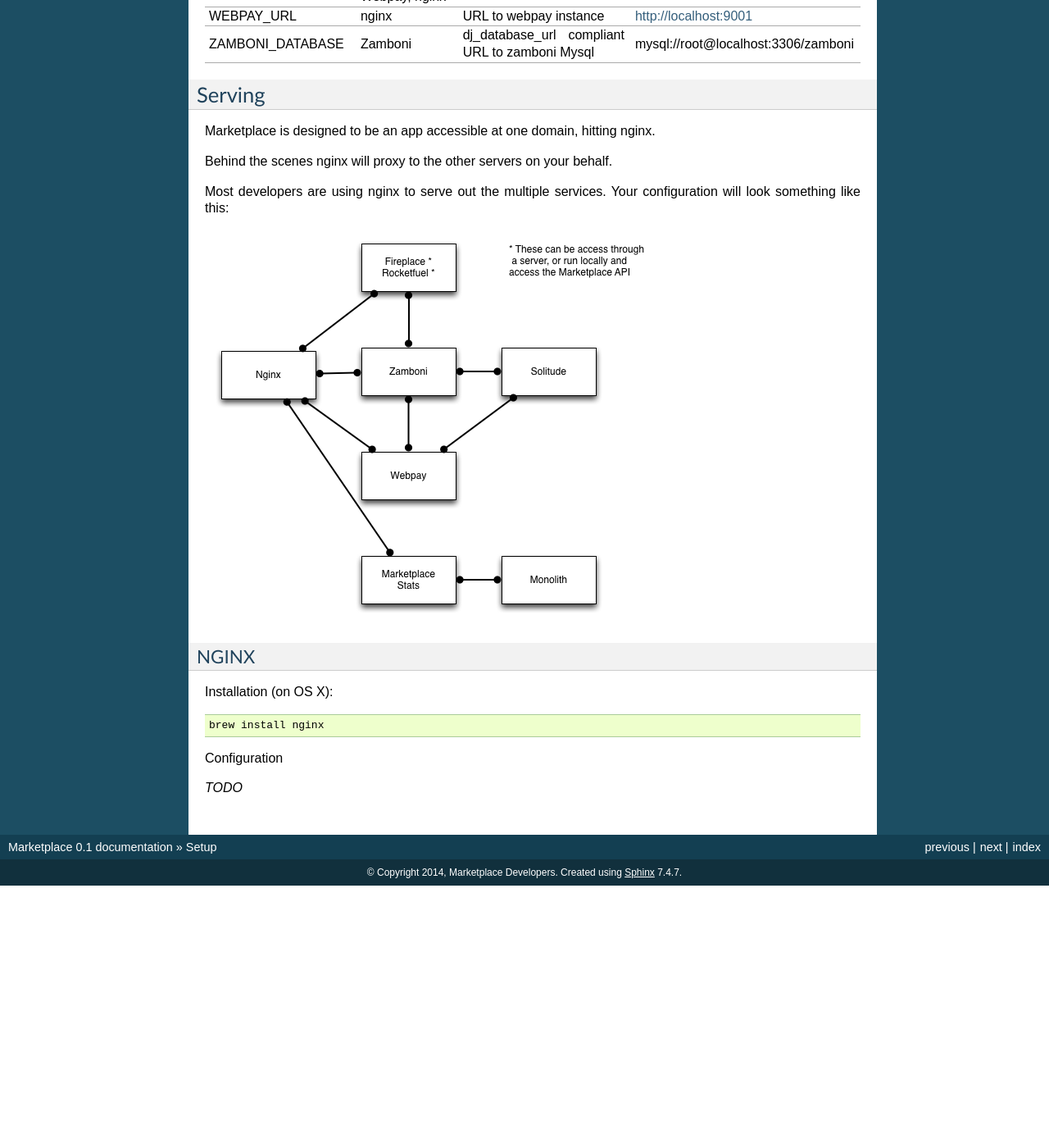
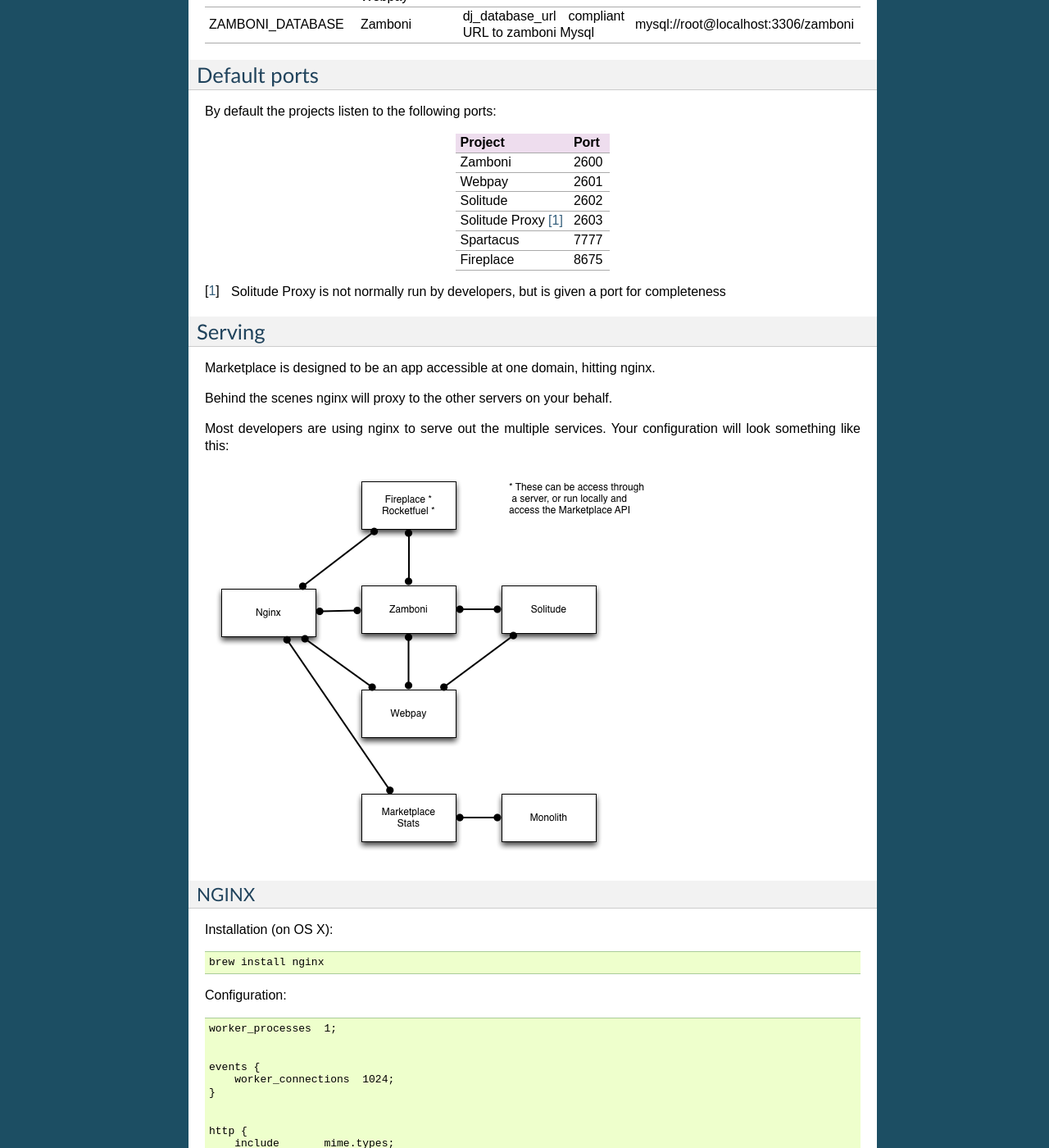
Before and after one commit to mozilla/marketplace-docs, a Sphinx documentation site: the page built from docs/topics/setup.rst, in a window 1280 px wide and 1400 px high, scrolled down 1130 px. Shown: the whole window at 82% size. Built offline with Sphinx 7.4.7, drawn with Linux system fonts in a browser that asks for light colours; before the commit the page ends 2210 px from its top, so only the background shows below that; some of the changed text lies outside the part shown.

Commit message:
specify a set of ports

```diff
--- /dev/null
+++ b/docs/config/nginx.conf
@@ -0,0 +1,94 @@
+worker_processes  1;
+
+
+events {
+    worker_connections  1024;
+}
+
+
+http {
+    include       mime.types;
+    default_type  application/octet-stream;
+    client_max_body_size 10M;
+
+    sendfile        on;
+
+    keepalive_timeout  65;
+
+    gzip  on;
+
+    # Change this to update where your fireplace is running.
+    upstream fireplace {
+        server localhost:8675;
+    }
+
+    # Change this to reflect where your zamboni is running.
+    upstream zamboni {
+        server localhost:2600;
+    }
+
+    # Change this to reflect where your webpay is running.
+    upstream webpay {
+        server localhost:2601;
+    }
+
+    server {
+
+        # Listening on port 80 is nice but you have to start nginx
+        # with the right permissions.
+        listen       80 default;
+
+        # Set a host name. You also have to alias this host to
+        # 127.0.0.1 in /etc/hosts
+        server_name  fireplace.local;
+
+        location / {
+            # Default to fireplace.
+            proxy_pass http://fireplace;
+            proxy_set_header Host $host;
+        }
+
+        location /mozpay/ {
+            # This is an optional alias to your local Webpay server
+            # so you can process payments. The /mozpay/ prefix is what we use in production.
+            proxy_pass http://webpay;
+            proxy_set_header Host $host;
+        }
+
+        # Conditionally pass Zamboni urls to Zamboni.
+        location  ~ '^/(admin|addons|api|developers|jsi18n\.js|login|logout|lookup|reviewers|services|tmp)' {
+            proxy_pass http://zamboni;
+            proxy_set_header Host $host;
+        }
+
+        # Privacy policy etc are on zamboni.
+        location /media/docs {
+            proxy_pass http://zamboni;
+            break;
+        }
+
+        # Conditionally handle /users for both Zamboni and Fireplace.
+        location /users {
+            proxy_set_header Host $host;
+            if ($http_referer ~ '^http://[^/]*?/(developers|reviewers|login\?to=/(admin|reviewers|developers))') {
+                proxy_pass http://zamboni;
+                break;
+            }
+            proxy_pass http://fireplace;
+        }
+
+        # Conditionally handle media depending on where we are using referer (sic) header.
+        location /media {
+            proxy_set_header Host $host;
+            if ($http_referer ~ '^http://[^/]*?/(admin|developers|login\?to=/(admin|reviewers|developers)|lookup|media/css/(ecosystem|devreg|gaia|mkt)|reviewers|services)') {
+                proxy_pass http://zamboni;
+                break;
+            }
+            if ($http_referer  ~ '^http://[^/]*?/mozpay') {
+                proxy_pass http://webpay;
+                break;
+            }
+            proxy_pass http://fireplace;
+       }
+    }
+}
--- a/docs/topics/setup.rst
+++ b/docs/topics/setup.rst
@@ -56,7 +56,7 @@
 ---------------------
 
 To configure the services in the marketplace, you can either override each
-projects settings file (see documentation on each project for how that would
+project's settings file (see documentation on each project for how that would
 look). Or you can alter a few environment variables that all the projects use.
 This is the **recommended approach** for setting up the marketplace until you
 feel more comfortable with the settings in the marketplace.
@@ -75,14 +75,35 @@
 | SOLITUDE_DATABASE    | Solitude           | dj_database_url compliant  | mysql://root@localhost:3306/solitude |
 |                      |                    | URL to solitude Mysql      |                                      |
 +----------------------+--------------------+----------------------------+--------------------------------------+
-| SOLITUDE_URL         | Zamboni, Webpay,   | URL to solitude instance   | http://localhost:9000                |
-|                      | nginx              |                            |                                      |
-+----------------------+--------------------+----------------------------+--------------------------------------+
-| WEBPAY_URL           | nginx              | URL to webpay instance     | http://localhost:9001                |
+| SOLITUDE_URL         | Zamboni, Webpay    | URL to solitude instance   | http://localhost:2602                |
 +----------------------+--------------------+----------------------------+--------------------------------------+
 | ZAMBONI_DATABASE     | Zamboni            | dj_database_url compliant  | mysql://root@localhost:3306/zamboni  |
 |                      |                    | URL to zamboni Mysql       |                                      |
 +----------------------+--------------------+----------------------------+--------------------------------------+
+
+Default ports
+-------------
+
+By default the projects listen to the following ports:
+
++---------------------+--------+
+| Project             | Port   |
++=====================+========+
+| Zamboni             | 2600   |
++---------------------+--------+
+| Webpay              | 2601   |
++---------------------+--------+
+| Solitude            | 2602   |
++---------------------+--------+
+| Solitude Proxy [1]_ | 2603   |
++---------------------+--------+
+| Spartacus           | 7777   |
++---------------------+--------+
+| Fireplace           | 8675   |
++---------------------+--------+
+
+.. [1] Solitude Proxy is not normally run by developers, but is given a port
+  for completeness
 
 Serving
 -------
@@ -103,6 +124,6 @@
 
   brew install nginx
 
-Configuration
+Configuration:
 
-*TODO*
+.. literalinclude:: ../config/nginx.conf
```
Also changed, not shown: other parts of docs/topics/setup.rst (+1 -1 lines).
